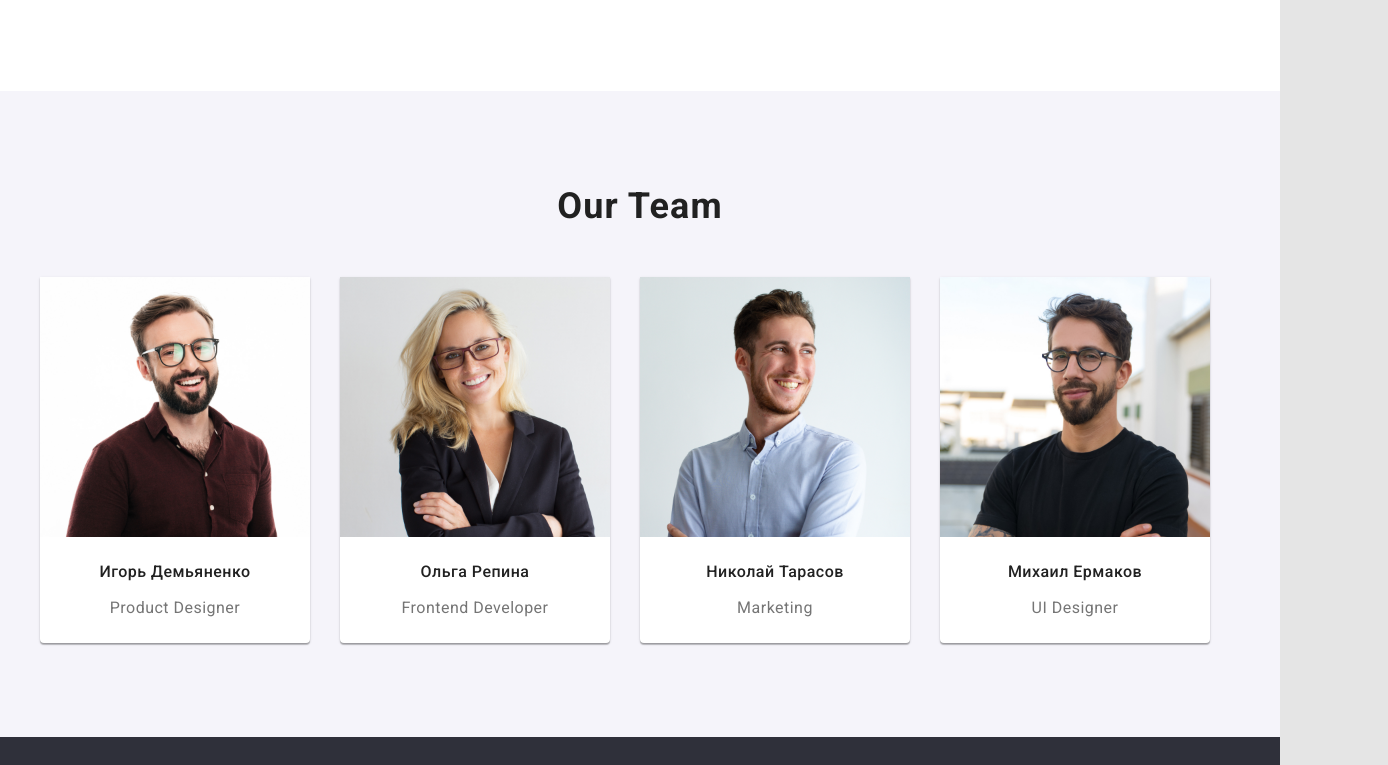
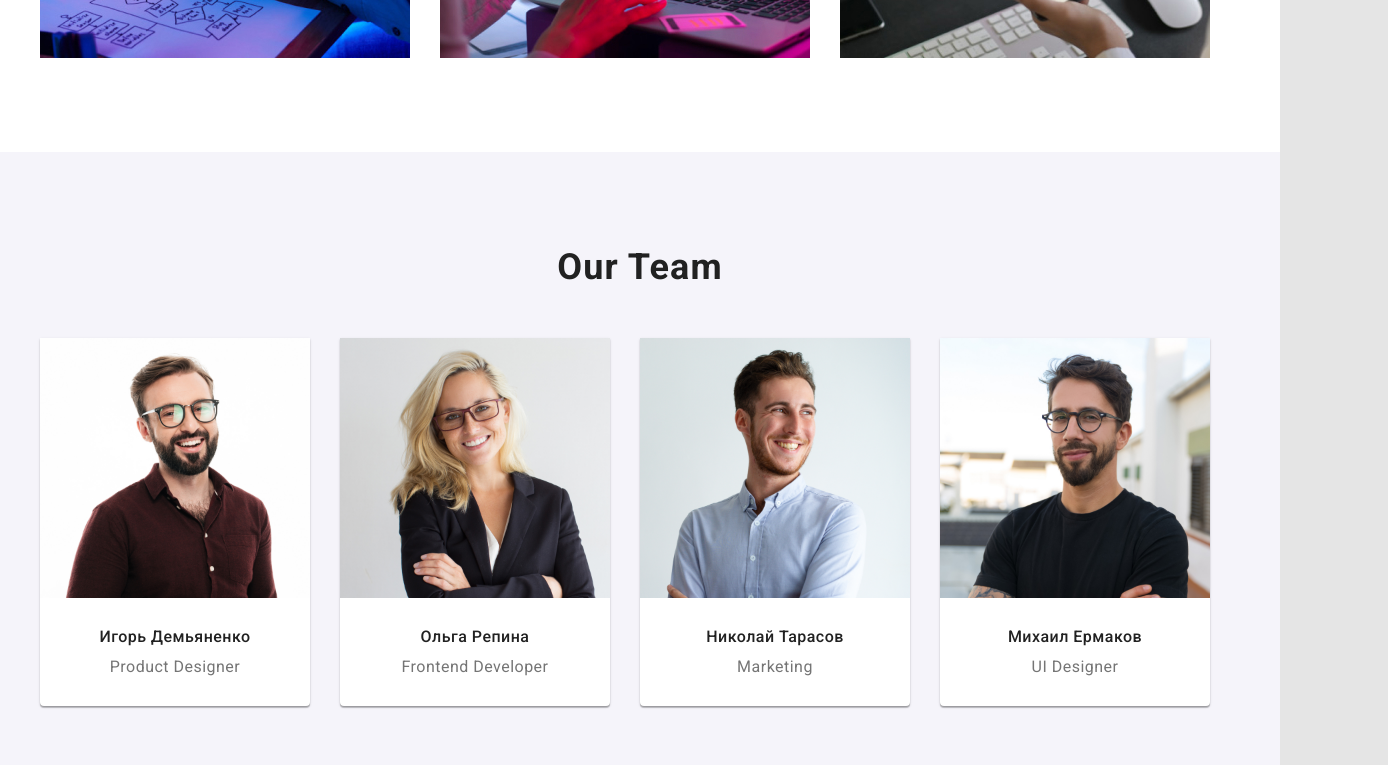
Before and after one commit to anastasia-demia/goit-markup-hw-03, a plain HTML site: page index.html in a window 1280 px wide. Shown: the part 1415-2180 px from the top of the page, 1388 px wide, since content can reach past the window. Drawn offline with nearby package versions, Linux system fonts and the light colour scheme.

Commit message:
refinement

```diff
--- a/css/styles.css
+++ b/css/styles.css
@@ -12,6 +12,7 @@ button {
     cursor: pointer;
     font-family: inherit;
 }
+
 ul {
     list-style: none;
     padding: 0%;
@@ -31,16 +32,10 @@ img {
 }
 .container.header {
     margin: 0 auto;
-    padding: 0px 15px;
     border-bottom: 1px solid #ECECEC;
 }
-.container.examples, .container.team, .container.portfolio {
-    padding-top: 94px;
-    padding-bottom: 94px;
-    margin: 0 auto;
-}
-.container.advantages {
-    padding: 94px 94px 0px;
+.container.examples, .container.team, .container.portfolio, .container.advantages {
+    padding: 94px 0px;
     margin: 0 auto;
 }
 .container.footer {
@@ -150,6 +145,8 @@ img {
     line-height: 1.36;
 
     color: white;
+
+    margin: 0px 0px 30px;
 }
 .banner-button {
     font-style: normal;
@@ -190,6 +187,7 @@ img {
     letter-spacing: 0.03em;
     line-height: 1.14;
     text-transform: uppercase;
+    margin: 0%;
 }
 .advantages-item {
     width: 270px;
@@ -202,6 +200,8 @@ img {
 }
 .advantages-text {
     width: 270px;
+
+    margin: 10px 0px 0px;
 
     font-style: normal;
     font-weight: 400;
@@ -236,7 +236,7 @@ img {
 }
 .team-info {
     text-align: center;
-    padding: 10px 0px 10px;
+    padding: 30px 0px;
 }
 .team-item {
     display: flex;
@@ -255,6 +255,8 @@ img {
     font-size: 16px;
     letter-spacing: 0.03em;
     line-height: 1.18;
+
+    margin: 0px 0px 10px;
 }
 .positions {
     font-style: normal;
@@ -264,6 +266,8 @@ img {
     line-height: 1.19;
 
     color: #757575;
+
+    margin: 0%;
 }
 
 /* portfolio styling */
@@ -331,7 +335,8 @@ img {
     line-height: 1.87;
     color: #757575;
 
-    margin: 0%;
+    margin: 5px 0px 0px;
+
 }
 .portfolio-main {
     background-color: white;
--- a/index.html
+++ b/index.html
@@ -8,6 +8,7 @@
     <link rel="preconnect" href="https://fonts.googleapis.com">
     <link rel="preconnect" href="https://fonts.gstatic.com" crossorigin>
     <link href="https://fonts.googleapis.com/css2?family=Raleway:wght@700&family=Roboto:wght@400;500;700;900&display=swap" rel="stylesheet">
+    <link rel="stylesheet" href="https://cdnjs.cloudflare.com/ajax/libs/modern-normalize/1.0.0/modern-normalize.min.css"/>
     <link rel="stylesheet" href="./css/styles.css">
 </head>
 <body>
```
Also changed, not shown: portfolio.html (+1 -0 lines).
